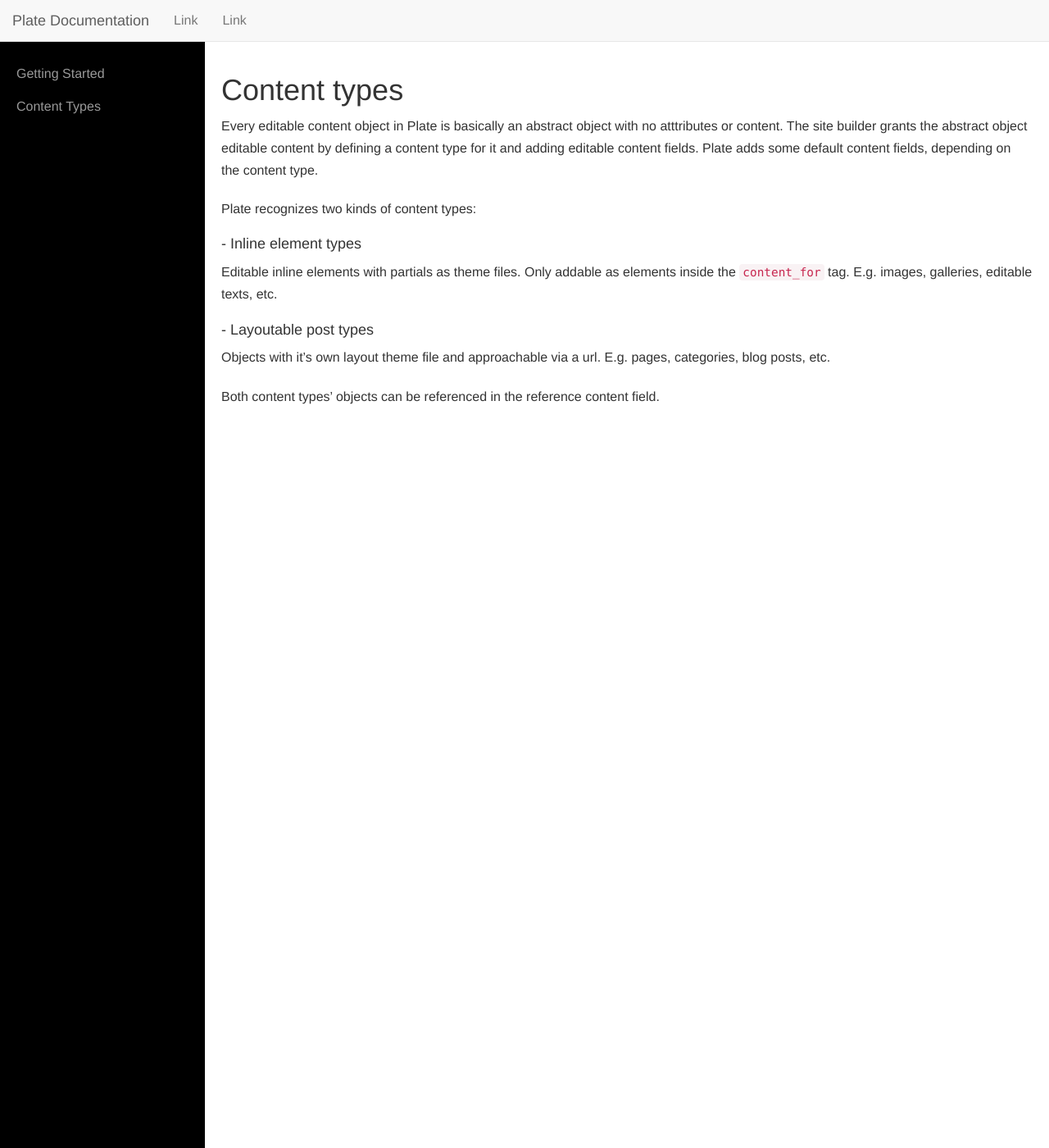
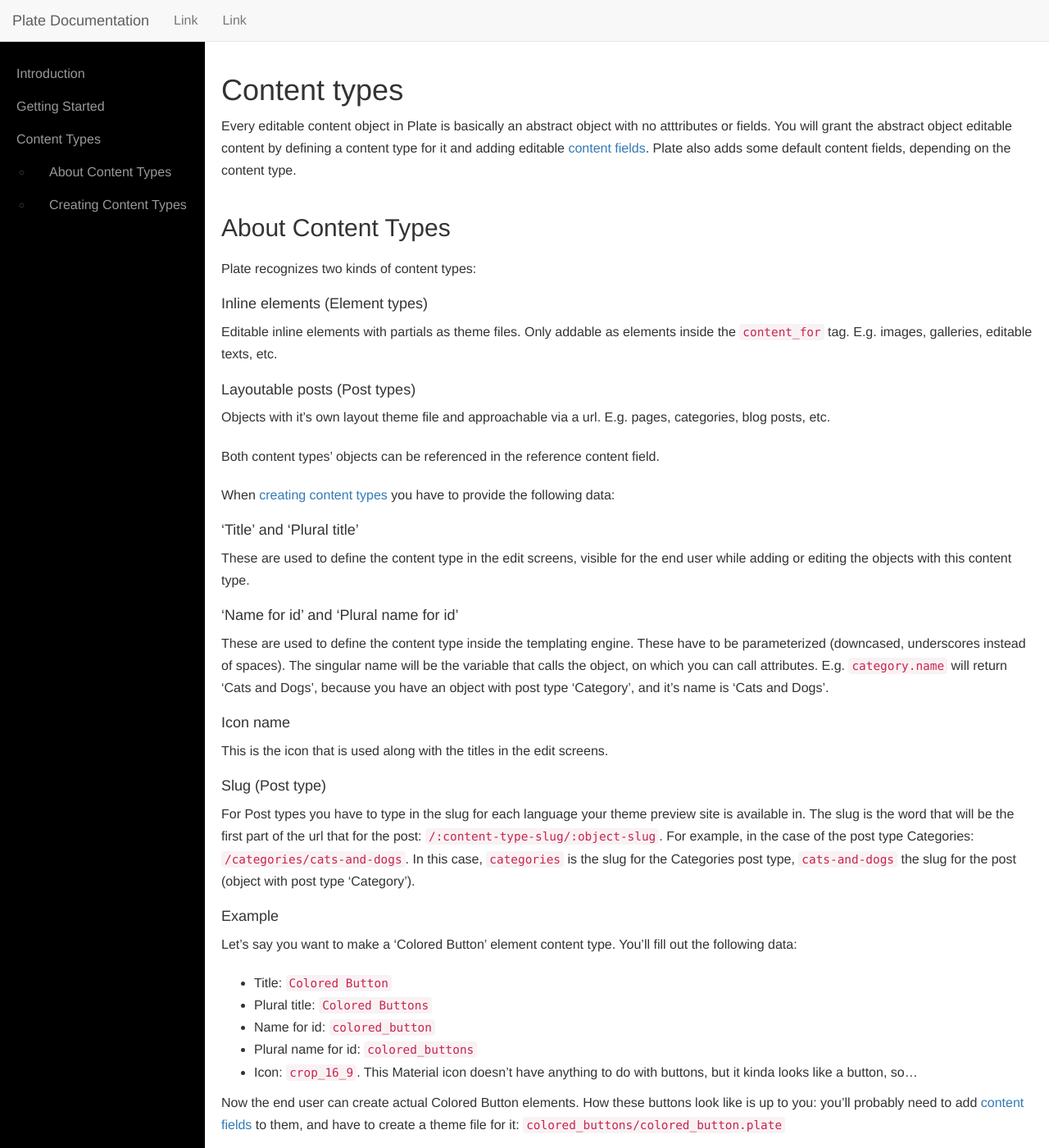
Before and after one commit to platehub/platehub.github.io, a Jekyll site: the page built from docs/content-types.md, in a window 1280 px wide and 1400 px high. Shown: the whole window at 82% size. Built offline with Jekyll 4.4.1, drawn with Linux system fonts in a browser that asks for light colours; some of the changed text lies outside the part shown.

Commit message:
content types

```diff
--- a/_layouts/docs.html
+++ b/_layouts/docs.html
@@ -14,8 +14,8 @@
   <meta name="robots" content="index, follow">
 
   <link rel="stylesheet" href="https://maxcdn.bootstrapcdn.com/bootstrap/3.3.7/css/bootstrap.min.css">
-  <link rel="stylesheet" href="/assets/sidebar.css">
-  <link rel="stylesheet" href="/assets/style.css">
+  <link rel="stylesheet" href="/assets/css/sidebar.css">
+  <link rel="stylesheet" href="/assets/css/style.css">
 </head>
 <body>
   <nav class="navbar navbar-default navbar-fixed-top">
@@ -43,10 +43,19 @@
   <div id="wrapper" class="toggled">
     <div id="sidebar-wrapper">
       <ul class="sidebar-nav">
-        <li><a href="/docs/getting-started">Getting Started</a></li>
-        <li>
-          <a href="/docs/content-types">Content Types</a>
-        </li>
+        {%- assign doc_pages = site.pages | where: "layout","docs" | sort: "order" -%}
+        {%- for doc_page in doc_pages -%}
+          <li>
+            <a href="{{ doc_page.permalink }}">{{ doc_page.title }}</a>
+            {%- if page.permalink == doc_page.permalink and doc_page.sub_menu -%}
+              <ul>
+                {%- for sub_menu_item in doc_page.sub_menu -%}
+                  <li>{{ sub_menu_item | markdownify | remove: "<p>" | remove: "</p>" }}</li>
+                {%- endfor -%}
+              </ul>
+            {%- endif -%}
+          </li>
+        {%- endfor -%}
       </ul>
     </div>
 
--- a/assets/style.css
+++ b/assets/css/style.css
@@ -6,3 +6,8 @@ body{
 p{
   margin-bottom:20px;
 }
+
+.h2, h2{
+  margin-top: 40px;
+  margin-bottom: 20px;
+}
--- a/docs/content-types.md
+++ b/docs/content-types.md
@@ -2,18 +2,60 @@
 layout: docs
 title: Content Types
 permalink: /docs/content-types
+sub_menu:
+  - "[About Content Types](#about-content-types)"
+  - "[Creating Content Types](#creating-content-types)"
+order: 3
 ---
 
 # Content types
 
-Every editable content object in Plate is basically an abstract object with no atttributes or content. The site builder grants the abstract object editable content by defining a content type for it and adding editable content fields. Plate adds some default content fields, depending on the content type.
+Every editable content object in Plate is basically an abstract object with no atttributes or fields. You will grant the abstract object editable content by defining a content type for it and adding editable [content fields](/docs/content-fields). Plate also adds some default content fields, depending on the content type.
+
+## About Content Types
 
 Plate recognizes two kinds of content types:
 
-#### - Inline element types
+#### Inline elements (Element types)
 Editable inline elements with partials as theme files. Only addable as elements inside the `content_for` tag. E.g. images, galleries, editable texts, etc.
 
-#### - Layoutable post types
+#### Layoutable posts (Post types)
 Objects with it's own layout theme file and approachable via a url. E.g. pages, categories, blog posts, etc.
 
 Both content types' objects can be referenced in the reference content field.
+
+When [creating content types](#creating-content-types) you have to provide the following data:
+
+#### 'Title' and 'Plural title'
+These are used to define the content type in the edit screens, visible for the end user while adding or editing the objects with this content type.
+
+#### 'Name for id' and 'Plural name for id'
+These are used to define the content type inside the templating engine. These have to be parameterized (downcased, underscores instead of spaces). The singular name will be the variable that calls the object, on which you can call attributes. E.g. `category.name` will return 'Cats and Dogs', because you have an object with post type 'Category', and it's name is 'Cats and Dogs'.
+
+#### Icon name
+This is the icon that is used along with the titles in the edit screens.
+
+#### Slug (Post type)
+For Post types you have to type in the slug for each language your theme preview site is available in. The slug is the word that will be the first part of the url that for the post: `/:content-type-slug/:object-slug`. For example, in the case of the post type Categories: `/categories/cats-and-dogs`. In this case, `categories` is the slug for the Categories post type, `cats-and-dogs` the slug for the post (object with post type 'Category').
+
+#### Example
+Let's say you want to make a 'Colored Button' element content type. You'll fill out the following data:
+- Title: `Colored Button`
+- Plural title: `Colored Buttons`
+- Name for id: `colored_button`
+- Plural name for id: `colored_buttons`
+- Icon: `crop_16_9`. This Material icon doesn't have anything to do with buttons, but it kinda looks like a button, so...
+
+Now the end user can create actual Colored Button elements. How these buttons look like is up to you: you'll probably need to add [content fields](/docs/content-fields) to them, and have to create a theme file for it: `colored_buttons/colored_button.plate`
+
+
+## Creating Content Types
+- Click on the Content Types menu item in the Site Dashboard
+- Click on the floating Add button
+- Pick a kind of content type (see above)
+
+<img src="/assets/img/content-types-1.png" width="800">
+
+Fill out the neccessary fields (see [About Content Types](#about-content-types) to learn more about the functions of this data).
+
+<img src="/assets/img/content-types-2.png" width="800">
```
Also changed, not shown: docs/getting-started.md (+27 -2 lines), docs/index.md (+1 -0 lines), assets/css/sidebar.css (renamed from assets/sidebar.css), assets/img/content-types-1.png (added), assets/img/content-types-2.png (added), assets/img/getting-started--content-schema.png (added), assets/img/getting-started--themes-1.png (added), assets/img/getting-started--themes-2.png (added), 2 other files.
